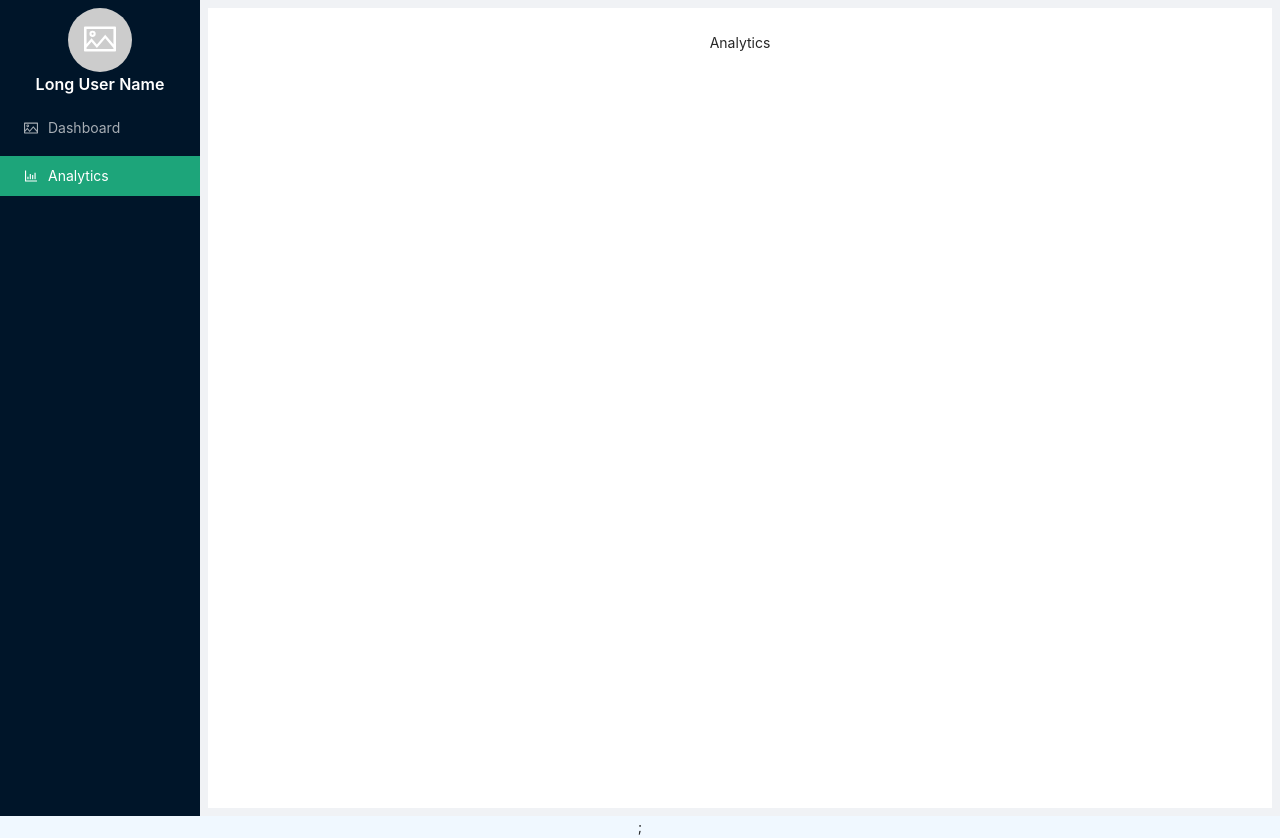
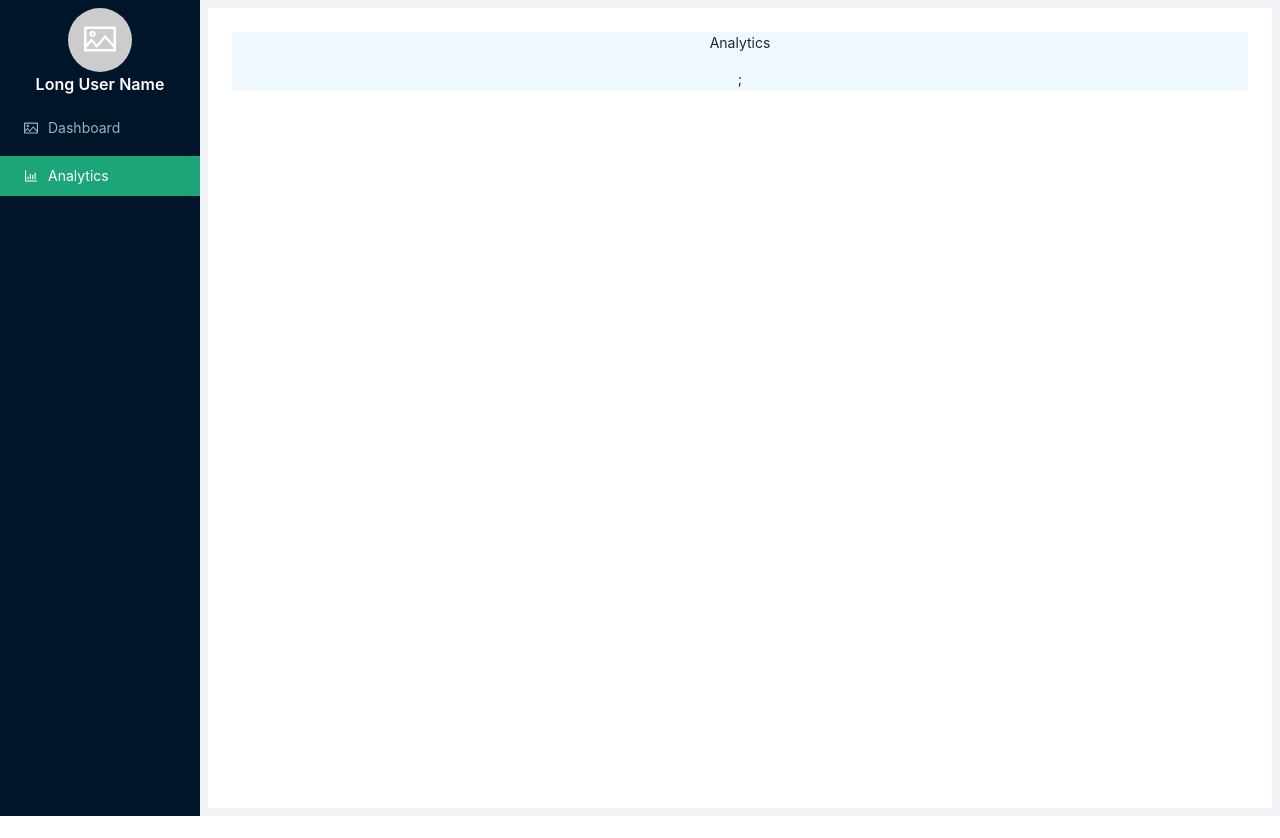
Before and after one commit to thuyiya/nphc-hr, a React (Create React App) app in the folder frontend/: page /analytics in a window 1280 px wide. After the commit the page ends 816 px from the top, so only its background shows below. Built offline with nearby package versions, Linux system fonts and the light colour scheme.

Commit message:
Share common layout with routes

```diff
--- a/frontend/src/App.tsx
+++ b/frontend/src/App.tsx
@@ -2,6 +2,7 @@ import { useState, useMemo } from "react";
 import { BrowserRouter, Routes, Route, Navigate } from "react-router-dom";
 import { AppContext, initState, AppContextType } from "./contexts/AppContext";
 import { Dashboard, Analytics } from "./screens";
+import DashboardLayout from "./components/DashboardLayout";
 
 const App = () => {
   const [state, setState] = useState(initState);
@@ -12,7 +13,7 @@ const App = () => {
         setState((prevState) => ({ ...prevState, ...updates }));
       },
     }),
-    [state, setState]
+    [state, setState],
   );
 
   return (
@@ -20,9 +21,11 @@ const App = () => {
       <div className="App">
         <BrowserRouter>
           <Routes>
-            <Route path="/dashboard" element={<Dashboard />} />
-            <Route path="/analytics" element={<Analytics />} />
-            <Route path="*" element={<Navigate to="/dashboard" replace />} />
+            <Route path="/" element={<DashboardLayout />} >
+              <Route index element={<Dashboard />} />
+              <Route path="/analytics" element={<Analytics />} />
+            </Route>
+            {/* <Route path="*" element={<Navigate to="/dashboard" replace />} /> */}
           </Routes>
         </BrowserRouter>
       </div>
--- a/frontend/src/components/DashboardLayout.tsx
+++ b/frontend/src/components/DashboardLayout.tsx
@@ -1,15 +1,12 @@
 import { Layout } from "antd";
-import React from "react";
 import SideBar from "./SideBar";
 import Profile from "./Profile";
+import { Outlet } from "react-router-dom";
 
 const { Content } = Layout;
 
-type Props = {
-  children: JSX.Element[] | JSX.Element
-};
 
-const DashboardLayout: React.FC<Props> = ({ children }) => (
+const DashboardLayout = () => (
   <Layout>
     <SideBar header={<Profile name="Long User Name" />} />
     <Layout>
@@ -18,7 +15,7 @@ const DashboardLayout: React.FC<Props> = ({ children }) => (
           className="site-layout-background"
           style={{ padding: 24, minHeight: window.innerHeight }}
         >
-          {children}
+          <Outlet />
         </div>
       </Content>
     </Layout>
--- a/frontend/src/routes/route-paths.tsx
+++ b/frontend/src/routes/route-paths.tsx
@@ -2,7 +2,7 @@ import { PictureOutlined, BarChartOutlined } from "@ant-design/icons";
 
 const DASHBOARD_ROUTES = [
   {
-    key: "/dashboard",
+    key: "/",
     to: "/",
     icon: <PictureOutlined />,
     label: `Dashboard`,
--- a/frontend/src/screens/analytics/Analytics.tsx
+++ b/frontend/src/screens/analytics/Analytics.tsx
@@ -1,12 +1,9 @@
 import "./Analytics.less";
-import DashboardLayout from "../../components/DashboardLayout";
 
 function Analytics() {
   return (
     <div className="container">
-      <DashboardLayout>
         <p>Analytics</p>
-      </DashboardLayout>
       ;
     </div>
   );
--- a/frontend/src/screens/dashboard/Dashboard.tsx
+++ b/frontend/src/screens/dashboard/Dashboard.tsx
@@ -1,13 +1,10 @@
 import "./Dashboard.less";
-import DashboardLayout from "../../components/DashboardLayout";
 import Employee from "../../components/Employee";
 
 function Dashboard() {
   return (
     <div className="App">
-      <DashboardLayout>
       <Employee />
-    </DashboardLayout>
     </div>
   );
 }
```
